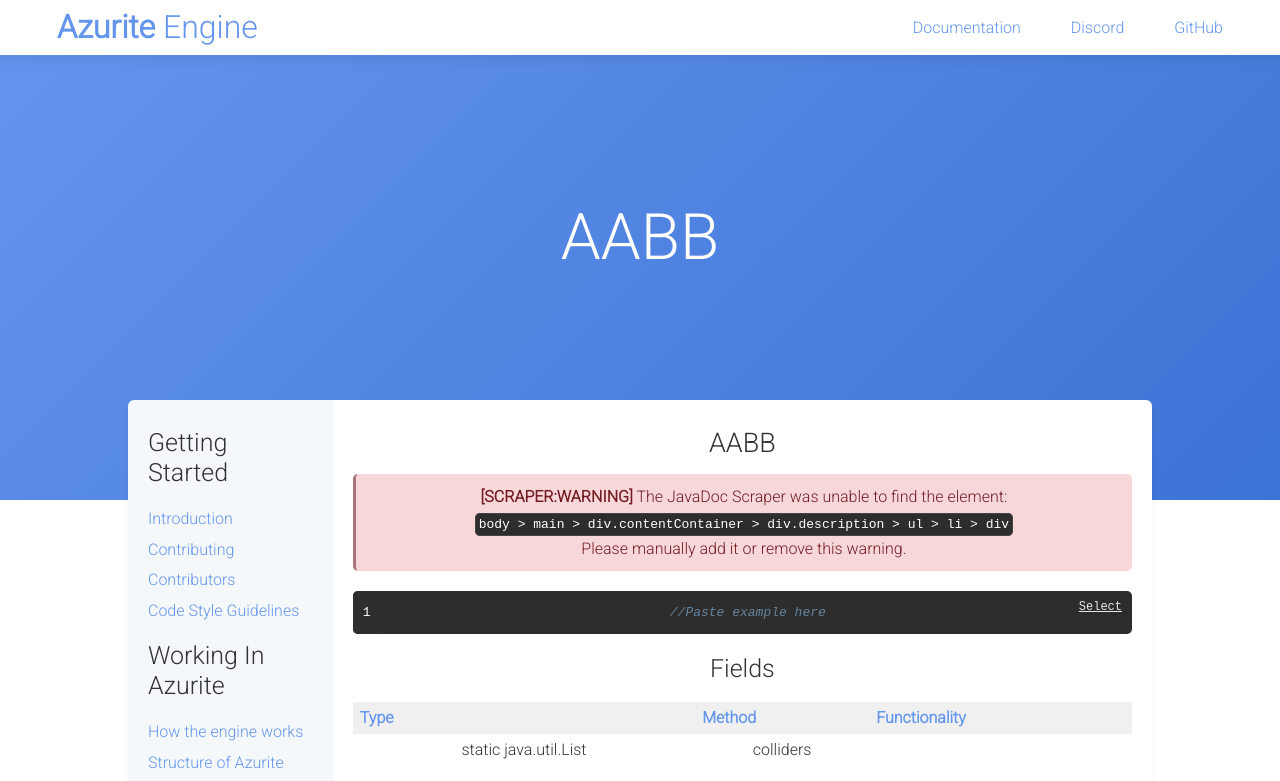
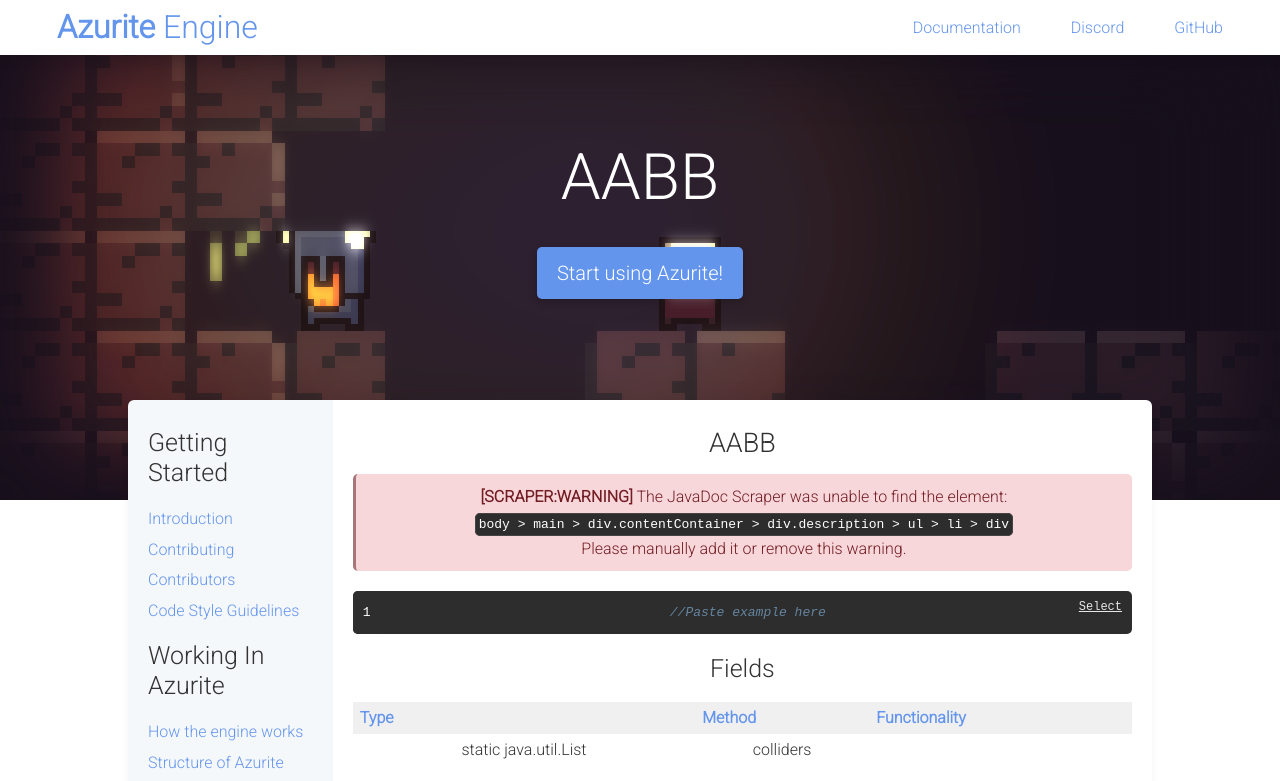
Before and after one commit to azurite-engine/azurite-engine.github.io, a plain HTML site: page docs/AABB.html in a window 1280 px wide. Shown: the top 781 px of the page. Drawn offline with nearby package versions, Linux system fonts and the light colour scheme.

Commit message:
landing page, background image

```diff
--- a/css/style.css
+++ b/css/style.css
@@ -343,7 +343,19 @@
         -webkit-user-select: none;
         -moz-user-select: none;
         -ms-user-select: none;
+        cursor:pointer;
         transition: all 0.2s;
+    }
+
+    .welcome .button {
+        font-size: 20px;
+        padding: 10px 20px;
+        margin: 30px 5px;
+    }
+
+    .welcome .button:not(.c2a) {
+        background: white;
+        color: rgb(60, 98, 168);
     }
 
     .legend-card ul li {
@@ -360,35 +372,54 @@
     }
     /* Welcome Area */
 
+    .welcomeParent {
+        background: #17101C;
+        width: 100%;
+        overflow: hidden;
+        text-align: center;
+    }
+
     .welcome {
-        background-image: linear-gradient(135deg, cornflowerblue 0%, rgb(22, 81, 190) 100%);
-        background-size: 200% 200%;
-        animation: gradientanimate 4s;
+        /* background-image: linear-gradient(135deg, cornflowerblue 0%, rgb(22, 81, 190) 100%); */
+        background-image: url("../images/platformerSS.png");
+        background-size: 1920px;
+        background-position: center;
+        /* animation: gradientanimate 4s; */
         height: 500px;
-        width: 100%;
+        max-width: 1920px;
+        margin: 0 auto;
         user-select: none;
         -webkit-user-select: none;
         -moz-user-select: none;
         -ms-user-select: none;
+
+        background-repeat: no-repeat;
+        background-color: #17101C;
+        box-shadow: inset 0 0 5em 3em #17101C;
     }
 
     .welcome h1 {
         text-align: center;
         color: white;
         font-size: 64px;
-        /* Minecraft Number xD */
+
         margin: 0px;
-        padding-top: 200px;
+        padding-top: 140px;
         animation: floatdown 0.75s;
         position: relative;
     }
 
     .welcome p {
+        text-shadow: 3px 3px black;
         color: white;
         text-align: center;
         font-size: 32px;
         animation: floatdown 0.5s;
         position: relative;
+        font-weight: 900;
+
+        color: white;
+  mix-blend-mode: difference;
     }
 
     .card li {
--- a/js/insert/header.js
+++ b/js/insert/header.js
@@ -9,9 +9,11 @@
 
     welcomeHeader = `
     <!-- Welcome Sign -->
+    <div class="welcomeParent">
     <div class="welcome">
         <h1>` + header + `</h1>
-        <p>` + subheader + `</p>
+        <div style="text-align: center; width:100%;"><a class="button c2a" target="_blank" href="https://azurite-engine.github.io/Azurite-Docs/tutorials/set-a-project.html">Start using Azurite!</a></div>
+    </div>
     </div>
     `;
 
```
Also changed, not shown: index.html (+13 -3 lines), images/icons8-documents-64.png (added), images/platformerSS.png (added).
